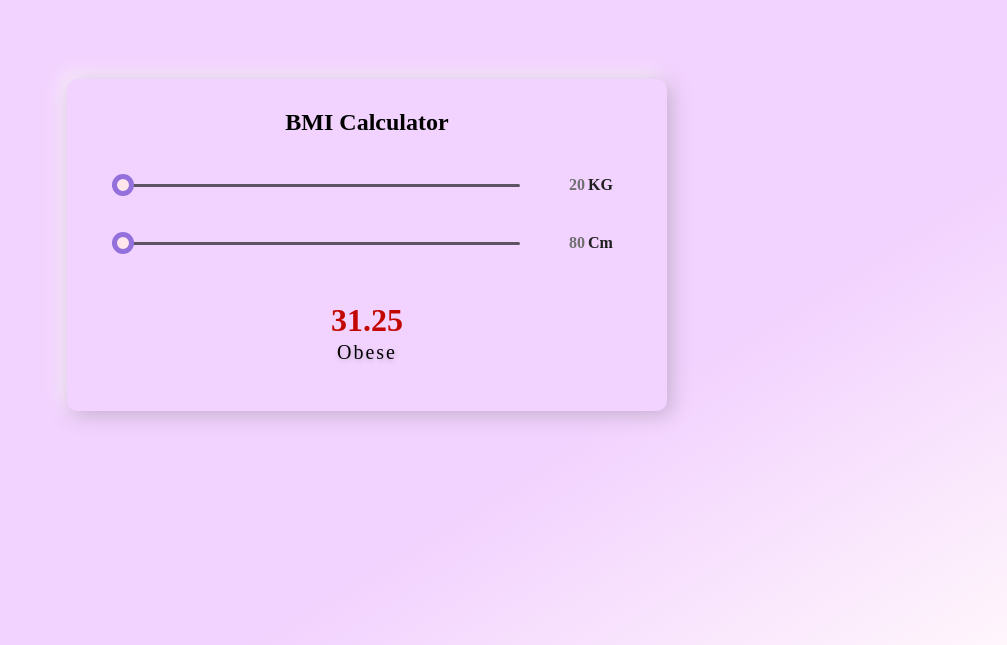
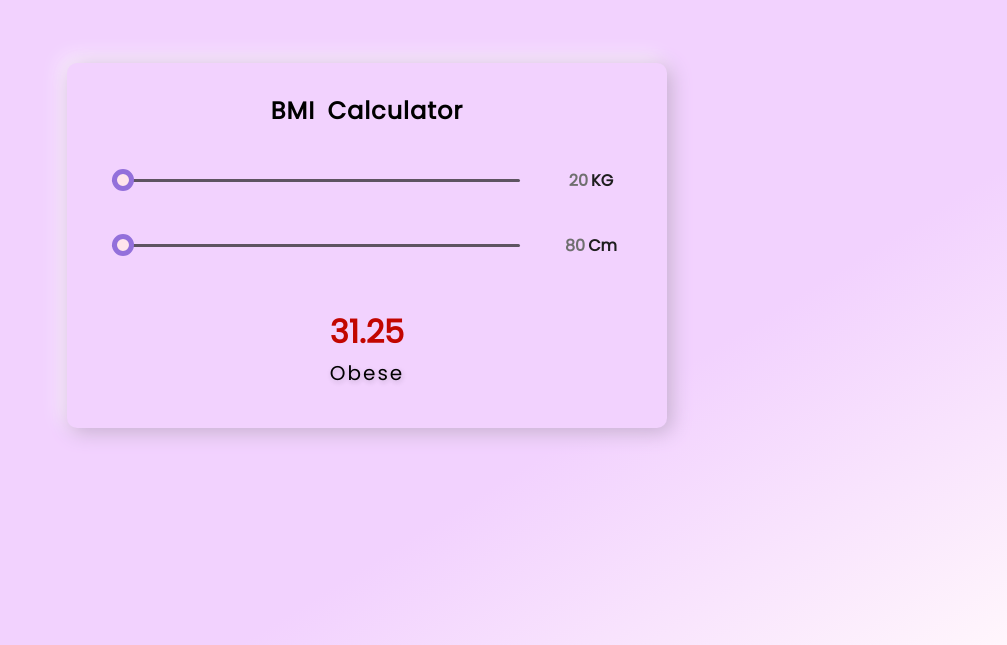
Before and after one commit to Hojjat-hk/BMI-Calculator, a plain HTML site: page Index.html in a window 1280 px wide. Shown: the part 155-800 px from the top of the page, without its empty margins (273-1280 px from the left). Drawn offline with Linux system fonts and the light colour scheme.

Commit message:
Add CDN For Font "Css" File
V.03

```diff
--- a/Styles/Style.css
+++ b/Styles/Style.css
@@ -1,7 +1,8 @@
+@import url('https://fonts.googleapis.com/css2?family=Poppins&display=swap');
 *, *::before, *::after{
     box-sizing: border-box;
     text-decoration: none;
-    font-family: Poppins, serif;
+    font-family: "Poppins", serif;
     padding: 0;
     margin: 0;
 }
@@ -27,6 +28,11 @@ body{
     align-items: center;
     border-radius: 10px;
     gap: 40px;
+}
+.bmi_section > .header{
+    font-weight: bolder;
+    word-spacing: 5px;
+    letter-spacing: 1px;
 }
 .row{
     width: 100%;
```
